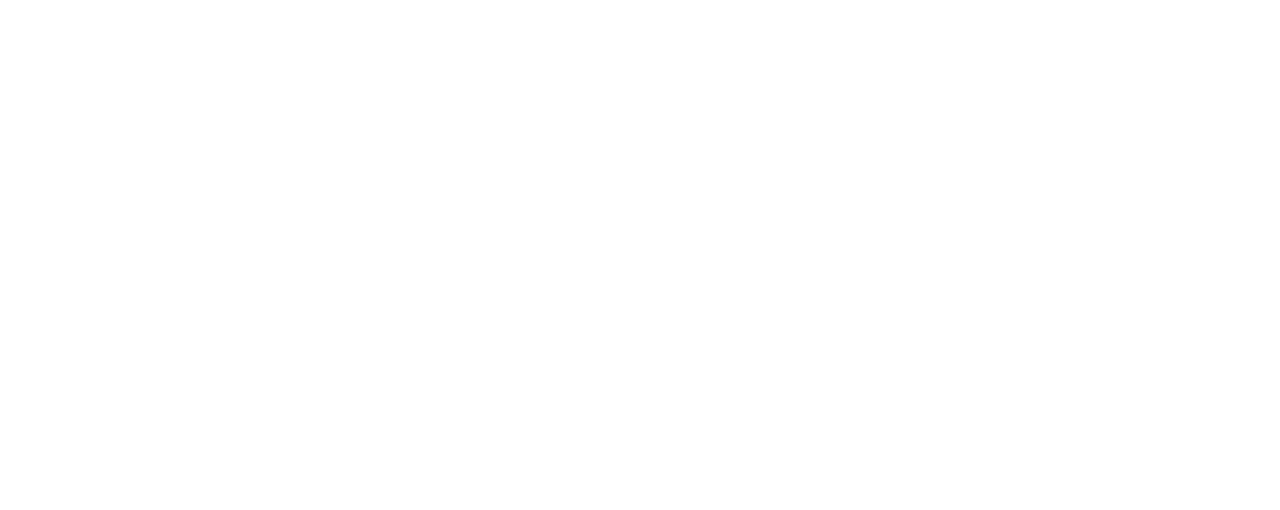
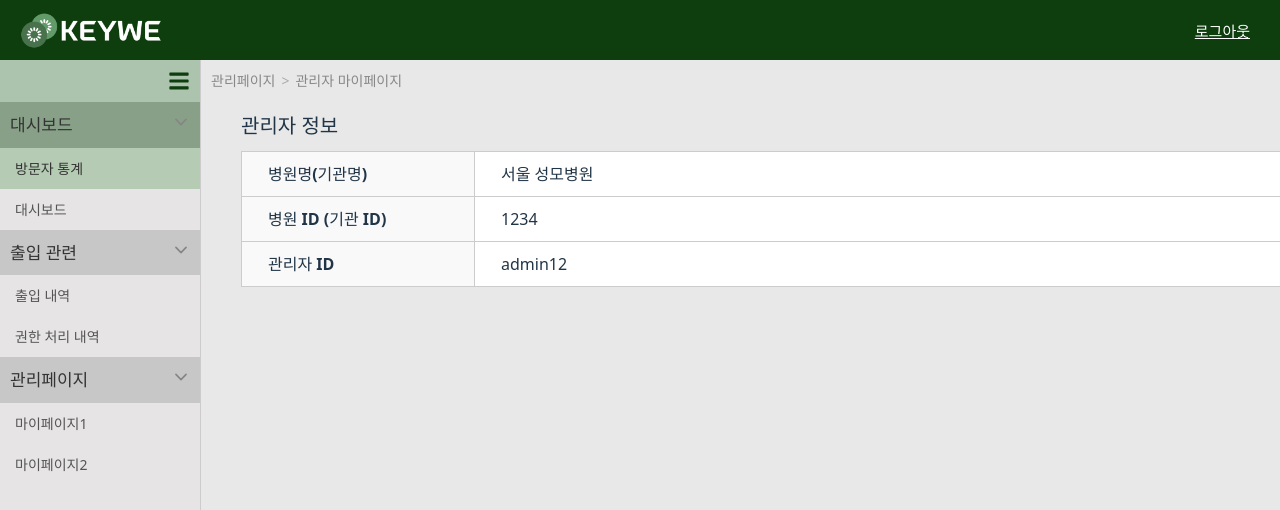
Before and after one commit to TeamDoubleO/FE-Dashboard, a React (Vite) app: page /admin/mypage in a window 1280 px wide. Before the commit this address had no page. Shown: the top 510 px of the page. Built offline with nearby package versions, Linux system fonts and the light colour scheme.

Commit message:
KW-105/feat: 관리자 마이페이지 UI 구현

```diff
--- a/src/App.tsx
+++ b/src/App.tsx
@@ -3,6 +3,7 @@ import { BrowserRouter as Router, Routes, Route} from 'react-router-dom';
 import TablePage from './pages/TablePage'
 import Dashboard from './pages/Dashboard'
 import AdminLogin from './pages/AdminLogin'
+import AdminMyPage from './pages/AdminMypage';
 
 function App() {
 
@@ -12,7 +13,8 @@ function App() {
         <Routes>
           <Route path="/table" element={<TablePage />} />
           <Route path="/dashboard" element={<Dashboard/>} />
-          <Route path="/adminlogin" element={<AdminLogin/>} />
+          <Route path="/admin/login" element={<AdminLogin/>} />
+          <Route path="/admin/mypage" element={<AdminMyPage/>} />
         </Routes>
       </Router>
     </>
--- a/src/components/Admin/AdminMypageTable.tsx
+++ b/src/components/Admin/AdminMypageTable.tsx
@@ -10,7 +10,7 @@ interface HospitalInfoProps {
 const AdminMypageTable: React.FC<HospitalInfoProps> = ({ hospitalName, hospitalId, adminId }) => {
   return (
     <div className="admin-mypage-table-container">
-      <h3>관리자 정보</h3>
+      <span className="admin-mypage-table-title">관리자 정보</span>
       <table className="admin-mypage-table">
         <tbody>
           <tr>
--- a/src/components/Admin/css/AdminMypageTable.css
+++ b/src/components/Admin/css/AdminMypageTable.css
@@ -1,17 +1,23 @@
+.admin-mypage-table-title {
+  font-size: 20px;
+  font-weight: 700;
+}
+
 .admin-mypage-table-container {
     width: fit-content;
-    margin: 20px;
-    padding: 10px;
-    border-radius: 8px;
+    margin-top: 0px;
+    margin-left: 10px;
+    padding: 20px;
     background-color: transparent;
   }
 
   .admin-mypage-table {
     border-collapse: collapse;
     width: 100%;
-    min-width: 1000px;
+    min-width: 1200px;
     background-color: white;
     border: 1px solid #ccc;
+    margin-top: 10px;
   }
 
   .admin-mypage-table td {
--- a/src/pages/AdminMypage.tsx
+++ b/src/pages/AdminMypage.tsx
@@ -0,0 +1,36 @@
+import Layout from '../components/layout/Layout';
+import Background from '../components/background/Background';
+import AdminMypageTable from '../components/Admin/AdminMypageTable';
+import Breadcrumb from '../components/breadcrumb/Breadcrumb';
+
+const hospitalInfo = {
+    hospitalName: "서울 성모병원",
+    hospitalId: 1234,
+    adminId: "admin12"
+};
+
+const breadCrumbInfo = {
+    cp: "관리페이지",
+    csi: "관리자 마이페이지"
+};
+
+const AdminMyPage = () => {
+  return (
+    <>
+      <Background />
+      <Layout>
+        <Breadcrumb
+            currentPage={breadCrumbInfo.cp}
+            currentSidebarItem={breadCrumbInfo.csi}
+        />
+        <AdminMypageTable
+            hospitalName={hospitalInfo.hospitalName}
+            hospitalId={hospitalInfo.hospitalId}
+            adminId={hospitalInfo.adminId}
+        />
+      </Layout>
+    </>
+  );
+};
+
+export default AdminMyPage;
```
